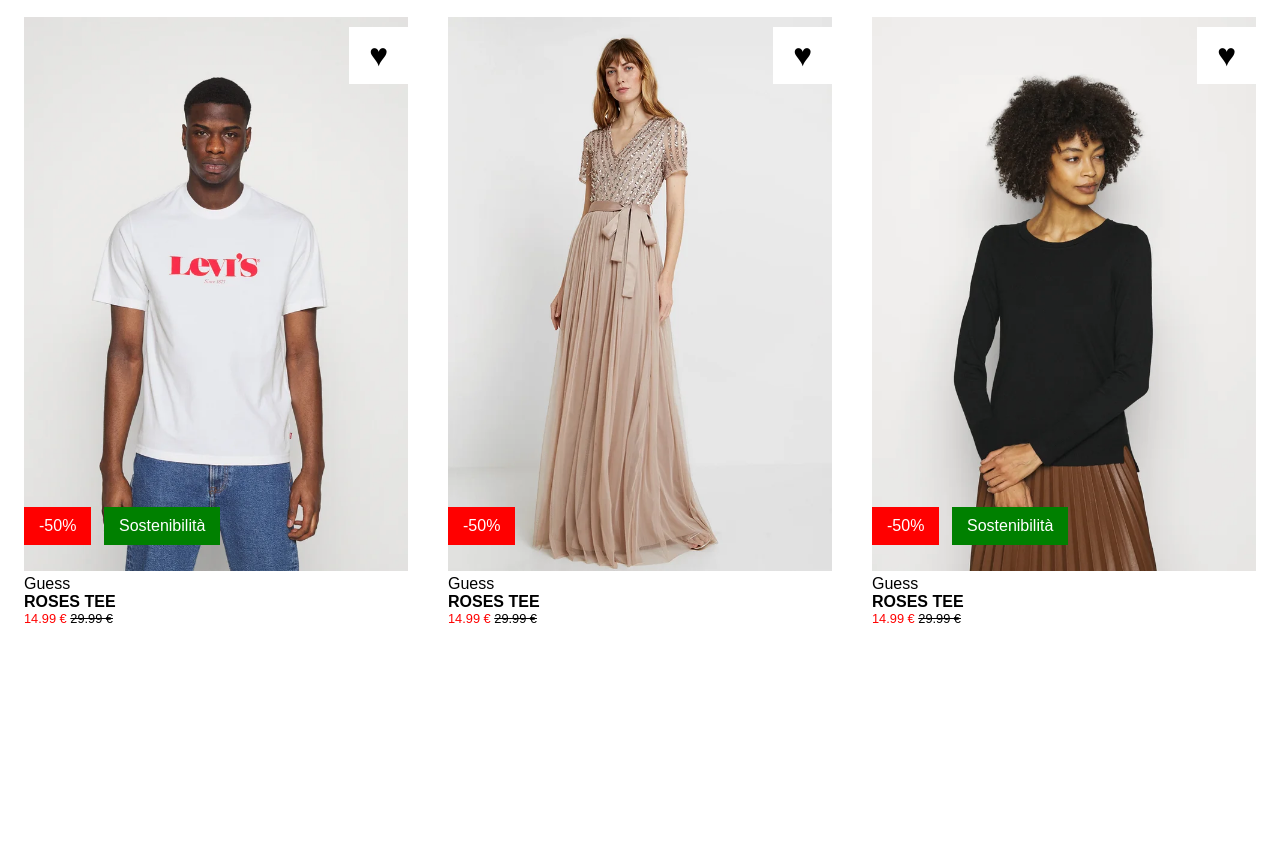
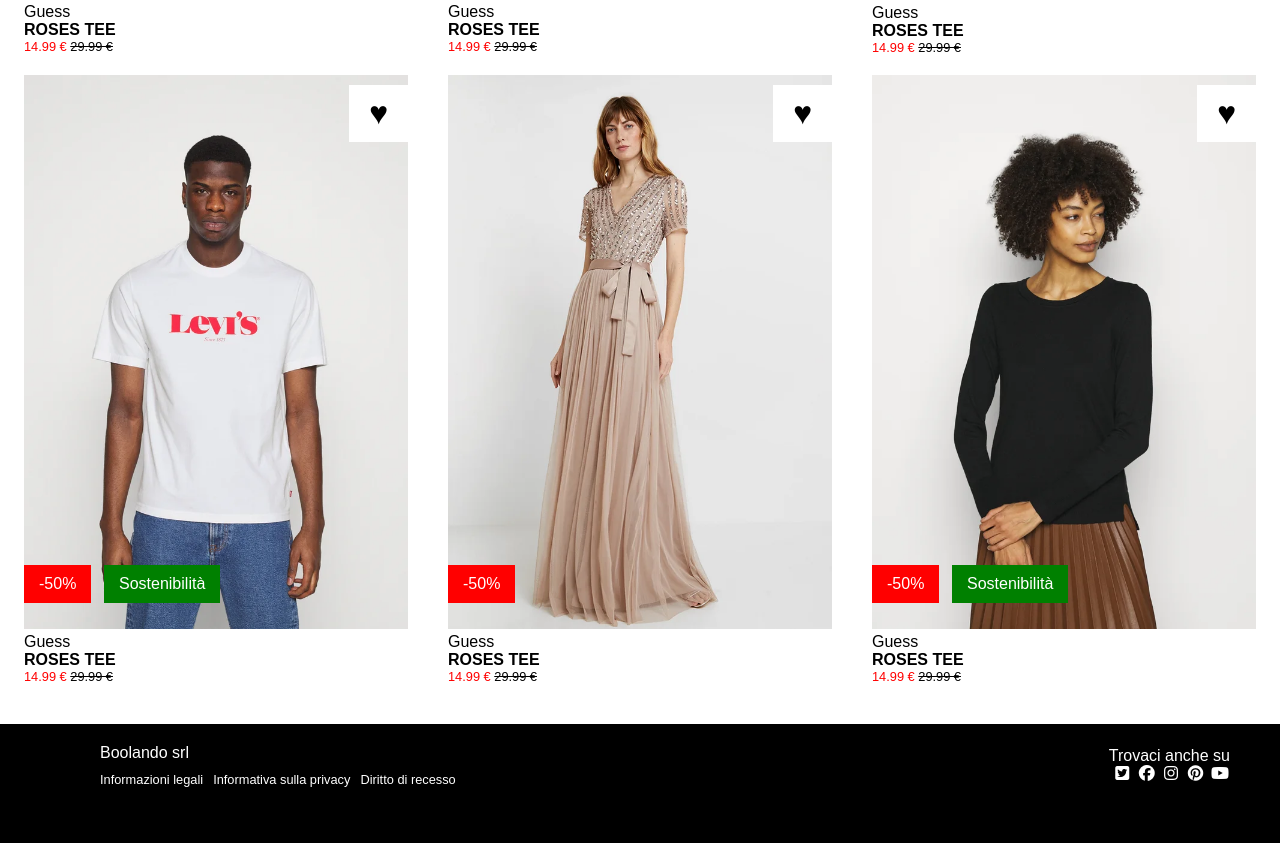
Before and after one commit to martinagiammillari/html-css-boolando, a plain HTML site: page index.html in a window 1280 px wide. Shown: the part 633-1476 px from the top of the page. Before the commit the page ends 1259 px from the top, so only its background shows below. Drawn offline with Linux system fonts and the light colour scheme.

Commit message:
feat: header and footer done

```diff
--- a/css/style.css
+++ b/css/style.css
@@ -13,6 +13,29 @@ body{
 }
 
 /* COMMON */
+
+.header-container{
+    background-color: orange;
+    padding-top: 20px;
+    padding-bottom: 20px;
+    color: white;
+    display: flex;
+    justify-content: space-around;
+
+}
+
+a{
+    text-decoration: none;
+    color: white;
+     padding-right: 10px;
+     padding-top: 10px;
+}
+
+.logo{
+    max-height: 5px;
+    max-width: 8%;
+
+}
 
 .product-card{
 
@@ -91,3 +114,35 @@ img:hover {
     left: 80px;
     bottom: 30px;
 }
+
+.footer-container{
+     background-color: black;
+    padding-top: 20px;
+    padding-bottom: 20px;
+    color: white;
+    margin-top: 40px;
+}
+
+.title-legal-info{
+    display: flex;
+   padding-left: 100px;
+   flex-direction: column;
+
+
+}
+.txt-little{
+    font-size: 0.8rem;
+}
+.legal-info{
+    display: flex;
+
+}
+
+.social-indication{
+    display: flex;
+    flex-direction: column;
+    align-items: self-end;
+    position: relative;
+ right: 50px;
+ bottom: 40px;
+}
--- a/index.html
+++ b/index.html
@@ -1,5 +1,8 @@
 <!DOCTYPE html>
 <html lang="en">
+<link rel="stylesheet" href="https://cdnjs.cloudflare.com/ajax/libs/font-awesome/7.0.1/css/all.min.css"
+    integrity="sha512-2SwdPD6INVrV/lHTZbO2nodKhrnDdJK9/kg2XD1r9uGqPo1cUbujc+IYdlYdEErWNu69gVcYgdxlmVmzTWnetw=="
+    crossorigin="anonymous" referrerpolicy="no-referrer" />
 <link rel="stylesheet" href="./css/style.css">
 
 <head>
@@ -11,7 +14,22 @@
 <body>
 
     <!-- inizio header -->
-    <header></header>
+    <header>
+        <section class="header-container">
+            <div class="navigator">
+                <a href="">Donna</a>
+                <a href="">Uomo</a>
+                <a href="">Bambini</a>
+            </div>
+            <div class="logo"> <img src="./img/boolean-logo.png" alt="logo boolean"></div>
+            <div class="icons">
+                <i class="fa-regular fa-user"></i>
+                <i class="fa-regular fa-heart"></i>
+                <i class="fa-solid fa-bag-shopping"></i>
+            </div>
+        </section>
+
+    </header>
     <!-- fine header -->
 
     <!-- inizio main -->
@@ -96,7 +114,7 @@
 
         <div class="product-card">
             <div class="product-image">
-            <div class="preferiti"> &hearts;</div>
+                <div class="preferiti"> &hearts;</div>
                 <span class="button red-button"> -50% </span>
                 <span class="button green-button"> Sostenibilità </span>
                 <img src="./img/6.webp" alt="" class="primary">
@@ -115,7 +133,30 @@
     <!-- fine main -->
 
     <!-- inizio footer -->
-    <footer></footer>
+    <footer>
+        <section class="footer-container">
+
+            <div class="title-legal-info">
+            <p>Boolando srl</p>
+            <div class="legal-info">
+            <a class="txt-little" href="">Informazioni legali</a>
+            <a class="txt-little"href="">Informativa sulla privacy</a>
+            <a class="txt-little"href="">Diritto di recesso</a>
+            </div>
+
+            <div class="social-indication">
+                <p>Trovaci anche su</p>
+                <div class="icons">
+                    <i class="fa-brands fa-square-twitter"></i>
+                    <i class="fa-brands fa-facebook"></i>
+                   <i class="fa-brands fa-instagram"></i>
+                   <i class="fa-brands fa-pinterest"></i>
+                   <i class="fa-brands fa-youtube"></i>
+
+                </div>
+            </div>
+        </section>
+    </footer>
     <!-- fine footer -->
 
 </body>
```
